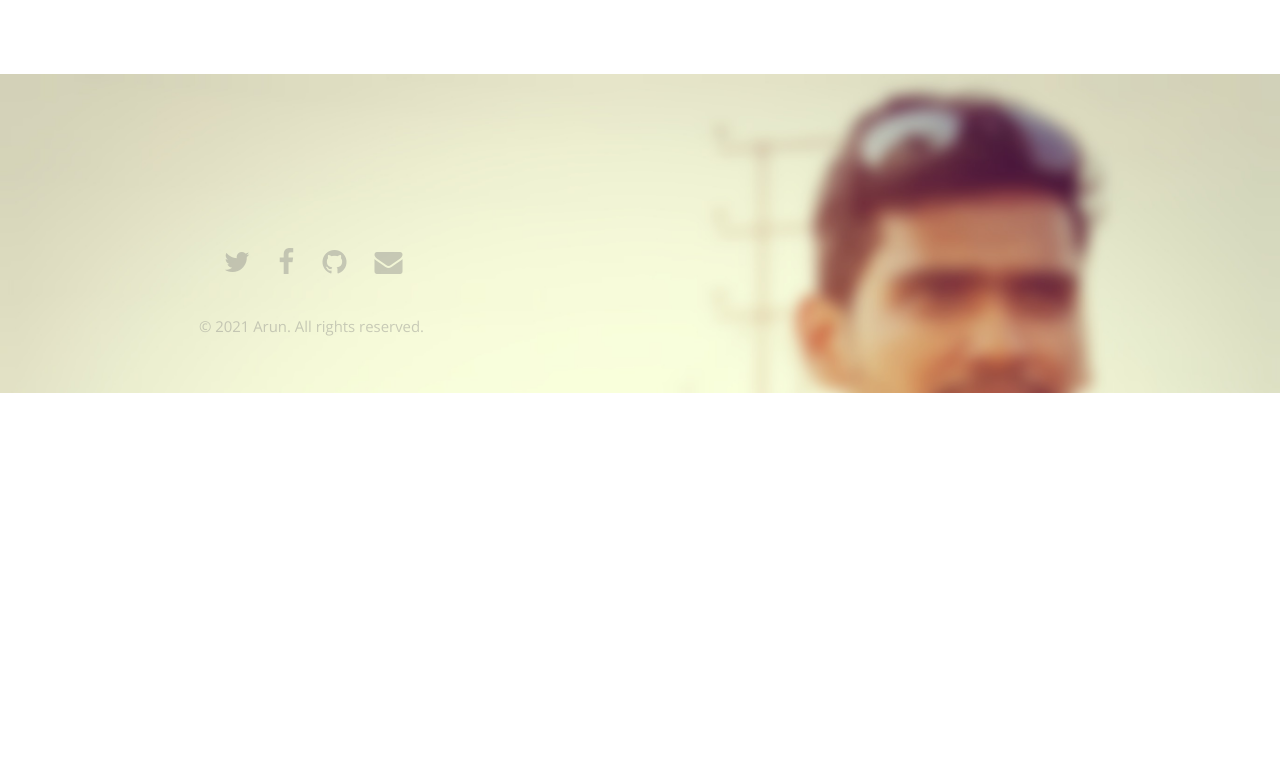
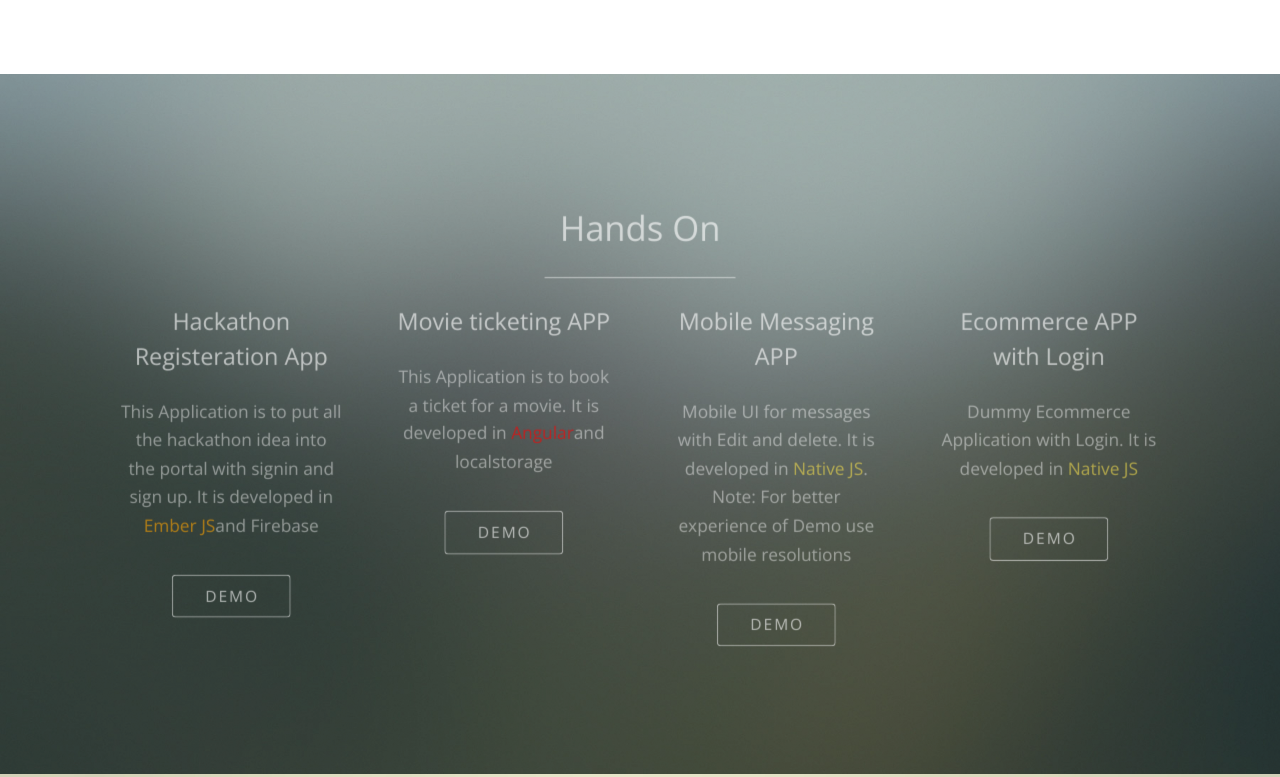
Before and after one commit to arunkumar-velu/Portfolio, a website: page index.html in a window 1280 px wide. Shown: the part 2825-3602 px from the top of the page. Before the commit the page ends 3218 px from the top, so only its background shows below. Drawn offline with nearby package versions, Linux system fonts and the light colour scheme.

Commit message:
Added the Demo URLS

```diff
--- a/assets/css/main.css
+++ b/assets/css/main.css
@@ -2853,6 +2853,9 @@
 	}
 	.expertisein:hover{
 		border-bottom: solid 3px #178745;
+	}
+	.handson:hover{
+		border-bottom: solid 3px #1b08eb;
 	}
 	.reachme:hover{
 		border-bottom: solid 3px #ec4b46;
--- a/index.html
+++ b/index.html
@@ -20,6 +20,7 @@
 			  <a href="#whoiam" class="scrolly whoiam">Who i am</a>
 			  <a href="#whatcanido" class="scrolly whatcanido">What i can do</a>
 			  <a href="#expertisein" class="scrolly expertisein">Expertise in</a>
+			  <a href="#handson" class="scrolly handson">Hands on</a>
 			  <a href="#reachme" class="scrolly reachme">Reach me</a>
 			</nav>
 		</header>
@@ -149,6 +150,44 @@
 				</div>
 			</section>
 
+			<section id="handson" class="main style2 special">
+				<div class="container scrollflow -pop -opacity">
+					<header class="major">
+						<h2>Hands On</h2>
+					</header>
+					<div class="row 150%">
+						<div class="3u 12u$(medium)">
+							<h3>Hackathon Registeration App</h3>
+							<p>This Application is to put all the hackathon idea into the portal with signin and sign up. It is developed in <b style="color: orange;">Ember JS</b>and Firebase</p>
+							<ul class="actions">
+								<li><a href="http://hackathon.arunkumarvelu.in" class="button">Demo</a></li>
+							</ul>
+						</div>
+						<div class="3u 12u$(medium)">
+							<h3>Movie ticketing APP</h3>
+							<p>This Application is to book a ticket for a movie. It is developed in <b style="color: red;">Angular</b>and localstorage</p>
+							<ul class="actions">
+								<li><a href="http://theatre.arunkumarvelu.in" class="button">Demo</a></li>
+							</ul>
+						</div>
+						<div class="3u 12u$(medium)">
+							<h3>Mobile Messaging APP</h3>
+							<p>Mobile UI for messages with Edit and delete. It is developed in <b style="color: #f0db4f;">Native JS</b>. Note: For better experience of Demo use mobile resolutions</p>
+							<ul class="actions">
+								<li><a href="http://mobile.arunkumarvelu.in" class="button">Demo</a></li>
+							</ul>
+						</div>
+						<div class="3u$ 12u$(medium)">
+							<h3>Ecommerce APP with Login</h3>
+							<p>Dummy Ecommerce Application with Login. It is developed in <b style="color: #f0db4f;">Native JS</b></p>
+							<ul class="actions">
+								<li><a href="http://ecommerce.arunkumarvelu.in" class="button">Demo</a></li>
+							</ul>
+						</div>
+					</div>
+				</div>
+			</section>
+
 		<!-- Footer -->
 			<section id="reachme">
 				<div class="scrollflow -slide-top -opacity">
@@ -156,7 +195,7 @@
 						<li><a href="https://twitter.com/arun_kumar_velu" class="icon alt fa-twitter" target=_blank><span class="label">Twitter</span></a></li>
 						<li><a href="https://www.facebook.com/guruvaarun" class="icon alt fa-facebook" target=_blank><span class="label">Facebook</span></a></li>
 						<li><a href="https://github.com/guruva" class="icon alt fa-github" target=_blank><span class="label">GitHub</span></a></li>
-						<li><a href="mailto:arunmadcoder@gmail.com?Subject=Hello%20Arun" class="icon alt fa-envelope" target=_blank> <span class="label">Email</span></a></li>
+						<li><a href="mailto:guruvaarun@gmail.com?Subject=Hello%20Arun" class="icon alt fa-envelope" target=_blank> <span class="label">Email</span></a></li>
 					</ul>
 					<ul class="copyright">
 						<li>&copy; <span></span> Arun. All rights reserved.</li>
```
Also changed, not shown: 1 other file.
